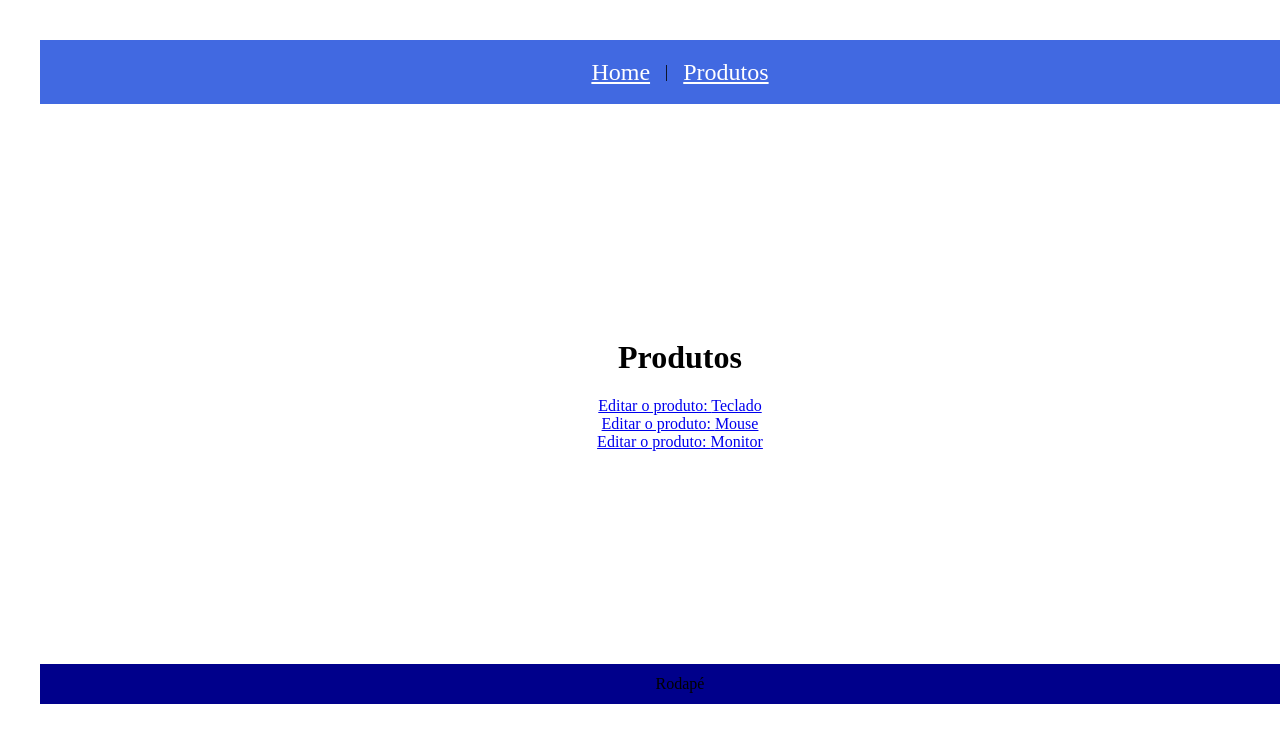
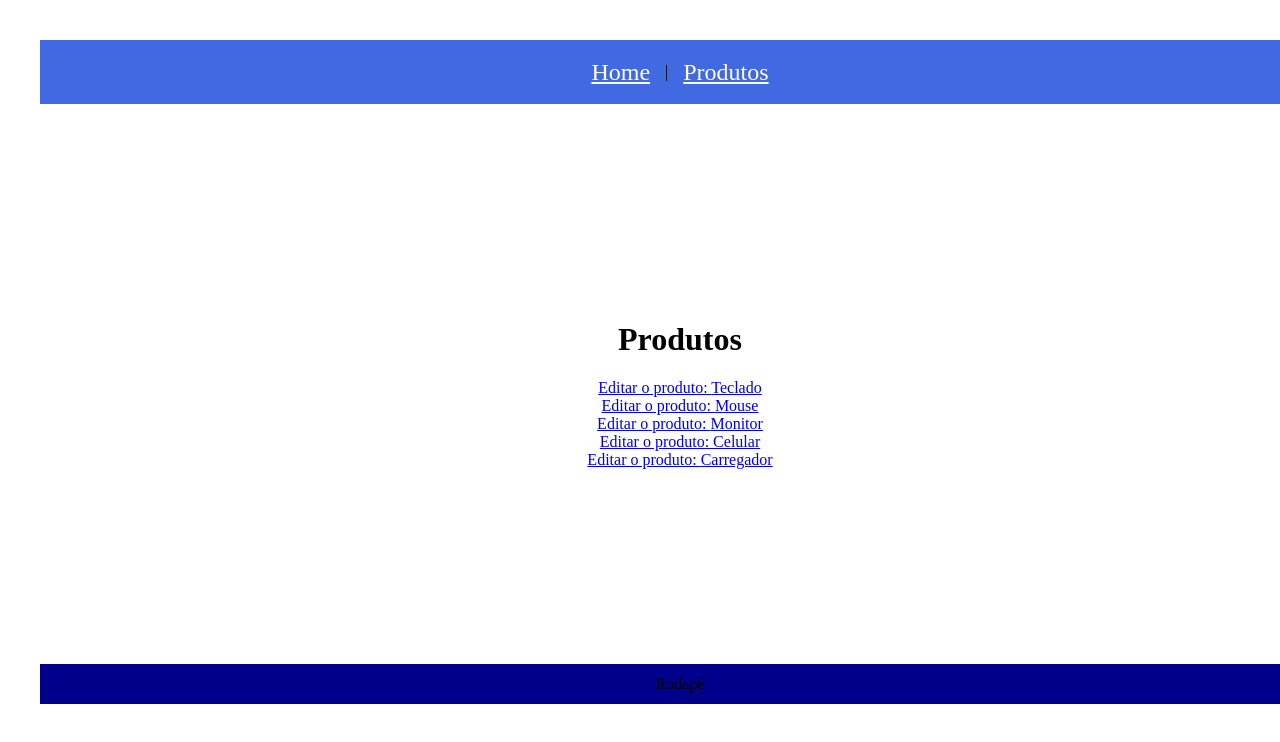
Before and after one commit to anapaulans/1TDSR_aula-rotas, a React (Vite) app in the folder aula-rotas/: page /produtos in a window 1280 px wide. Shown: the top 742 px of the page. Built offline with nearby package versions, Linux system fonts and the light colour scheme.

Commit message:
exercicio- criando mais 2 aparelhos

```diff
--- a/aula-rotas/src/components/listaProdutos.js
+++ b/aula-rotas/src/components/listaProdutos.js
@@ -15,4 +15,14 @@ export const ListaProdutos = [
         nome:'Monitor',
         preco: 950
     },
+    {
+        id: 4,
+        nome:'Celular',
+        preco: 5000
+    },
+    {
+        id: 5,
+        nome:'Carregador',
+        preco: 1000
+    },
 ]
```
